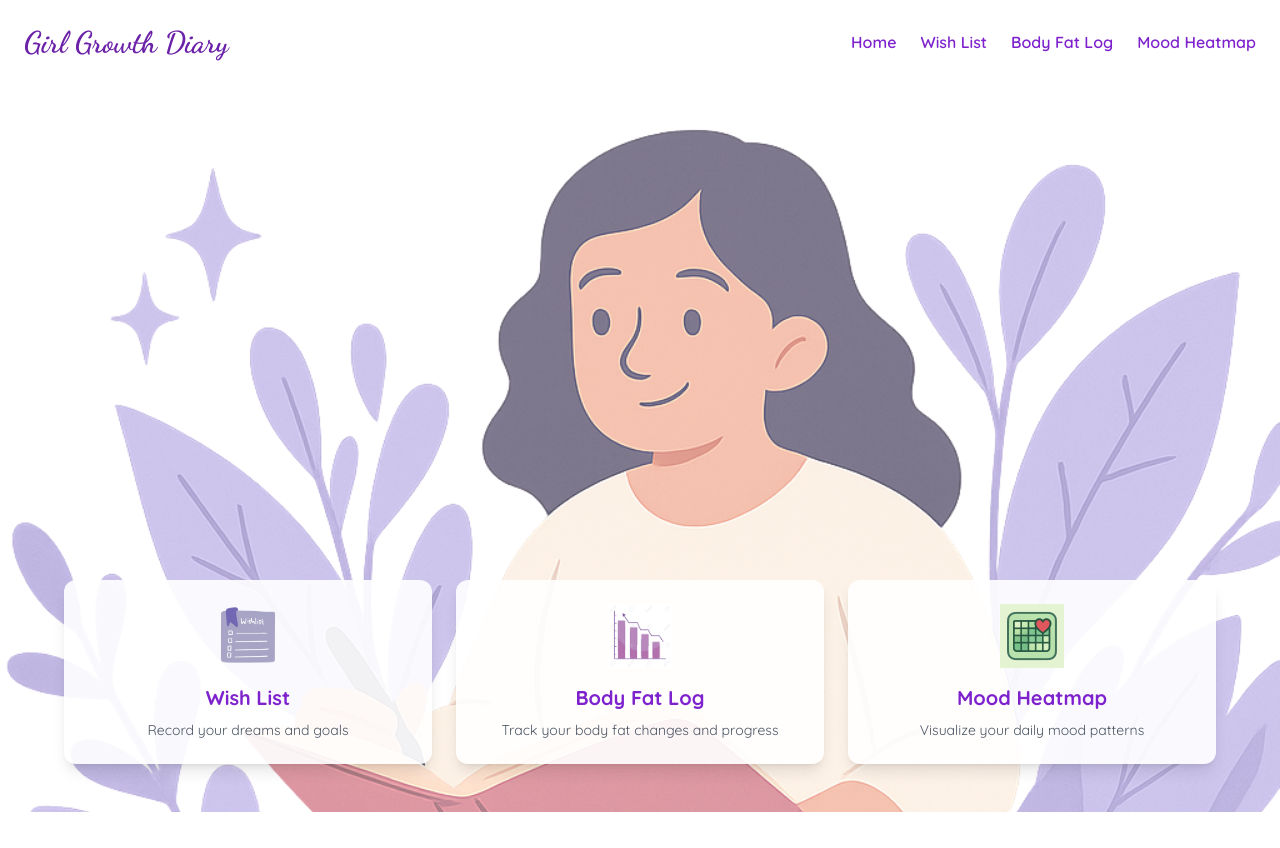
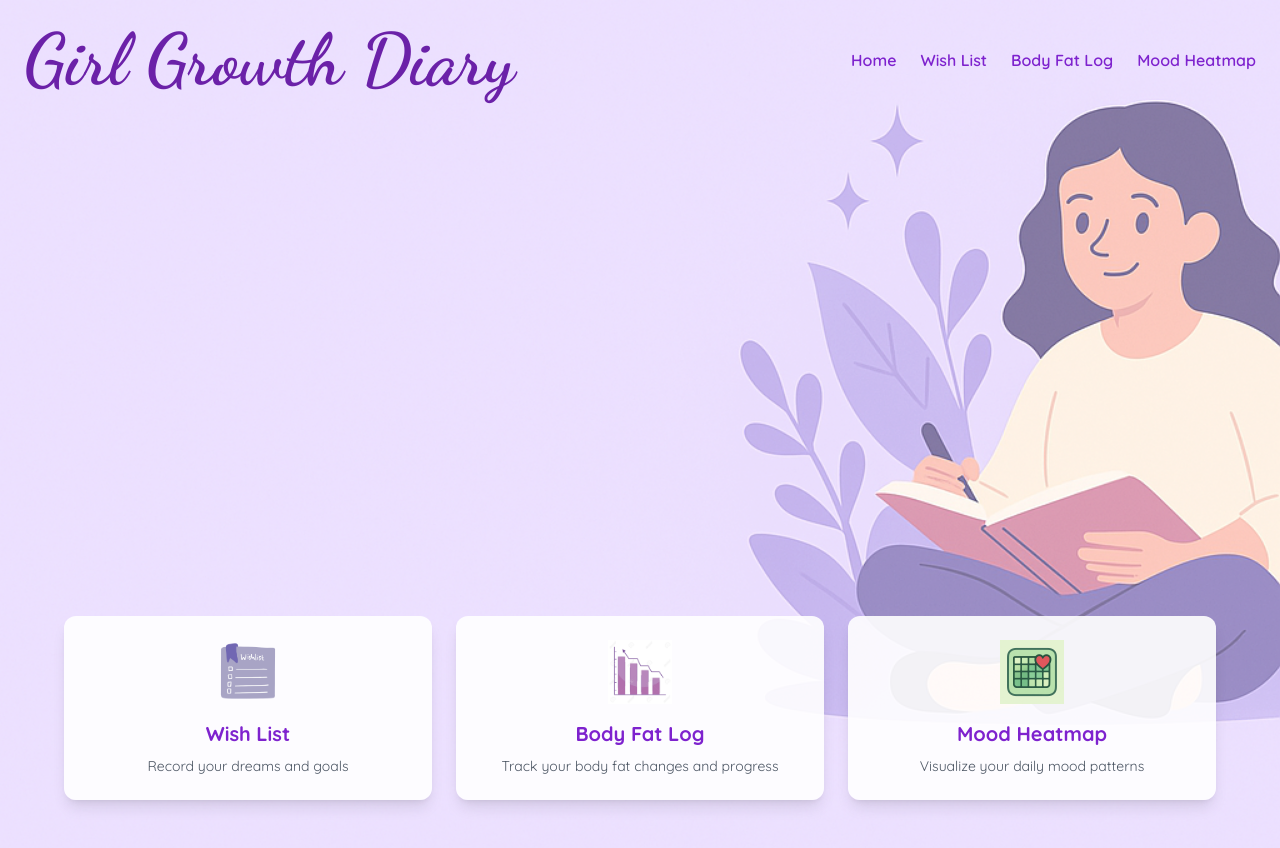
Before and after one commit to Tracy02022/girls-growth-diary, a Next.js app: page / in a window 1280 px wide. Before the commit the page ends 812 px from the top, so only its background shows below. Built offline with nearby package versions, Linux system fonts and the light colour scheme.

Commit message:
correct image
correct image

```diff
--- a/pages/index.tsx
+++ b/pages/index.tsx
@@ -8,15 +8,15 @@ const dancingScript = Dancing_Script({ subsets: ['latin'], weight: ['700'] })
 export default function Home() {
   return (
     <div
-      className={`relative min-h-screen bg-gradient-to-br from-violet-100 via-purple-100 to-indigo-100 ${quicksand.className}`}
+    className={`relative min-h-screen bg-[#ede9f5] ${quicksand.className}`}
       style={{ backgroundImage: "url('/illustration-girl-diary.png')", backgroundSize: 'cover', backgroundRepeat: 'no-repeat', backgroundPosition: 'top center' }}
     >
       {/* Overlay for contrast */}
       <div className="absolute inset-0 bg-white bg-opacity-30 z-0"></div>
 
       {/* Navigation Bar */}
-      <nav className="w-full bg-transparent p-6 flex justify-between items-center relative z-10">
-        <h1 className={`${dancingScript.className} text-3xl text-purple-800`}>Girl Growth Diary</h1>
+      <nav className="w-full bg-transparent p-6 flex justify-between items-center gap-12 relative z-10">
+        <h1 className={`${dancingScript.className} text-7xl text-purple-800`}>Girl Growth Diary</h1>
         <div className="space-x-6 text-base font-semibold text-purple-700">
           <Link href="/">Home</Link>
           <Link href="/wishes">Wish List</Link>
```
Also changed, not shown: public/illustration-girl-diary.png.
